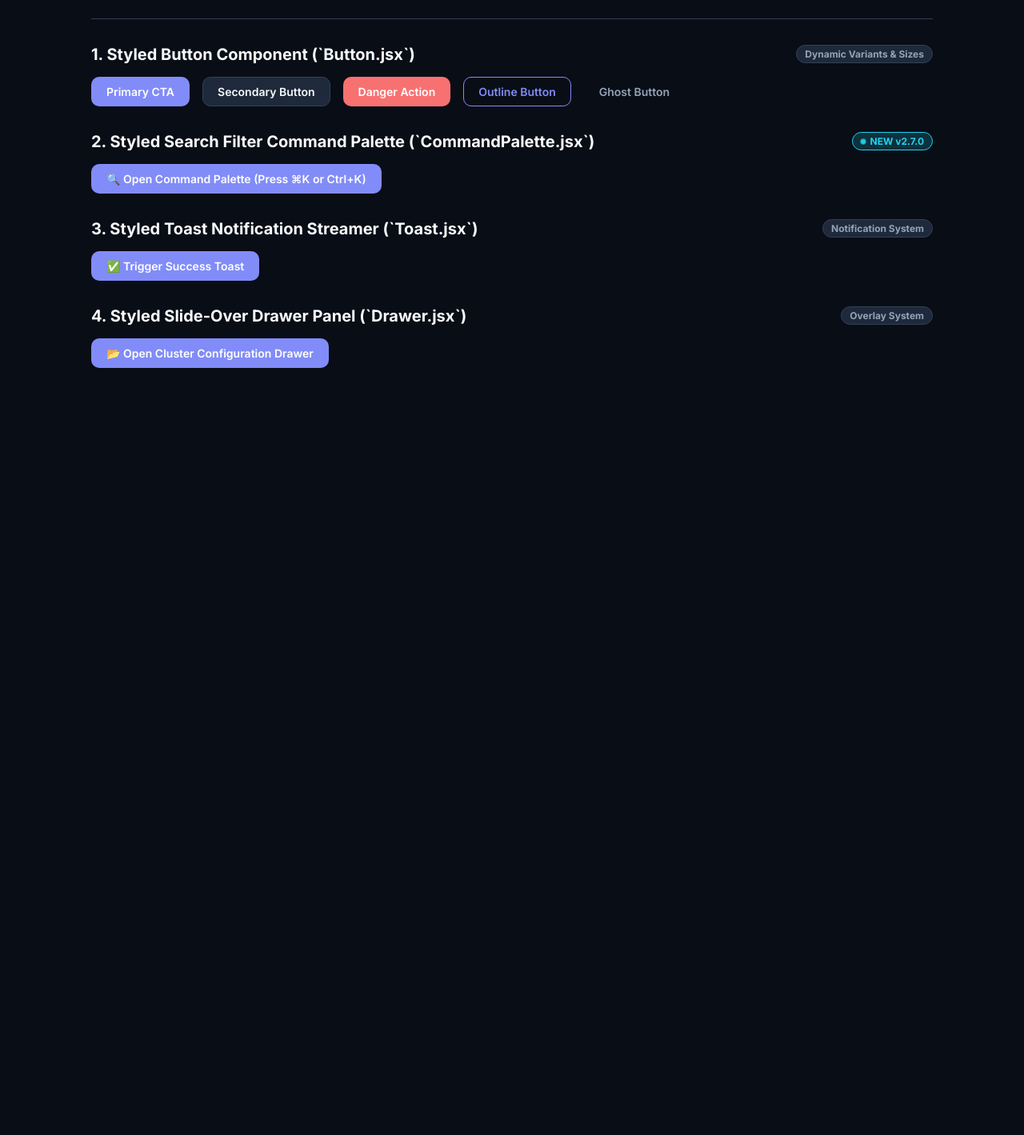
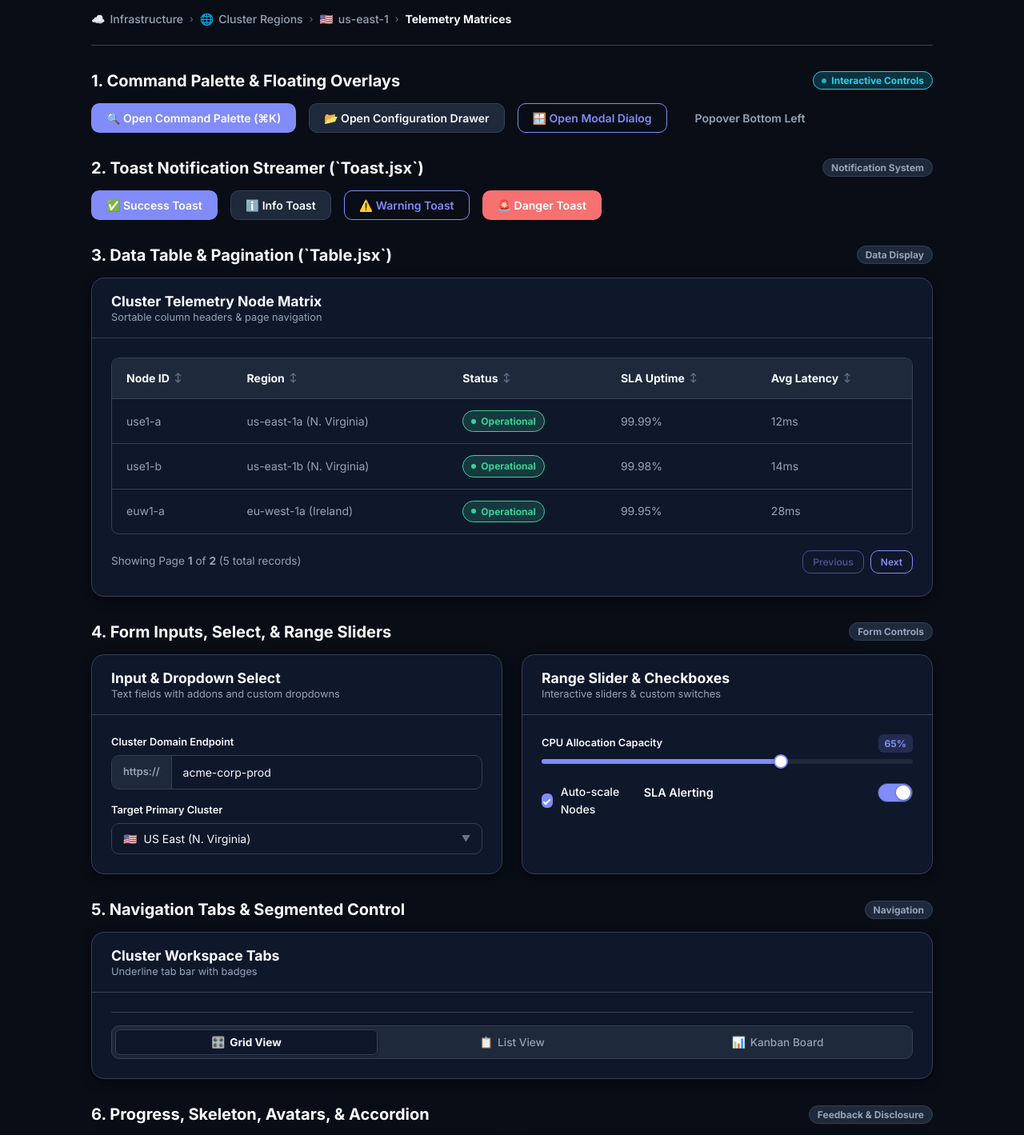
Before and after one commit to breakingthebot/styled-components-theme-uikit-build54, a React (Vite) app: page / in a window 1280 px wide. Shown: the part 220-1639 px from the top of the page at 80% size. Before the commit the page ends 800 px from the top, so only its background shows below. Built offline with nearby package versions, Linux system fonts and the light colour scheme.

Commit message:
docs: restore full 25-component master playground in App.jsx

```diff
--- a/src/App.jsx
+++ b/src/App.jsx
@@ -113,6 +113,13 @@ export function App() {
   const [isDrawerOpen, setIsDrawerOpen] = useState(false);
   const [isPaletteOpen, setIsPaletteOpen] = useState(false);
   const [inputValue, setInputValue] = useState('acme-corp-prod');
+  const [selectedCluster, setSelectedCluster] = useState('us-east-1');
+  const [progressVal, setProgressVal] = useState(75);
+  const [sliderVal, setSliderVal] = useState(65);
+  const [viewMode, setViewMode] = useState('grid');
+  const [activeTab, setActiveTab] = useState('overview');
+  const [checkboxChecked, setCheckboxChecked] = useState(true);
+  const [toggleChecked, setToggleChecked] = useState(true);
   const [toasts, setToasts] = useState([]);
 
   const theme = isDarkMode ? darkTheme : lightTheme;
@@ -134,6 +141,64 @@ export function App() {
     { id: 3, category: 'Navigation', label: 'Open Demo Modal Dialog', icon: '🪟', shortcut: '⌘M', action: () => setIsModalOpen(true) },
     { id: 4, category: 'Actions', label: 'Trigger Success Toast Notification', icon: '✅', action: () => addToast('success', 'Command Executed', 'Action executed via Command Palette.') },
     { id: 5, category: 'Actions', label: 'Rotate Cluster AES Secret Keys', icon: '🔑', action: () => addToast('warning', 'Security Alert', 'AES keys rotation initiated.') },
+  ];
+
+  const breadcrumbItems = [
+    { label: 'Infrastructure', icon: '☁️', href: '#' },
+    { label: 'Cluster Regions', icon: '🌐', href: '#' },
+    { label: 'us-east-1', icon: '🇺🇸', href: '#' },
+    { label: 'Telemetry Matrices' },
+  ];
+
+  const clusterOptions = [
+    { value: 'us-east-1', label: 'US East (N. Virginia)', icon: '🇺🇸' },
+    { value: 'eu-west-1', label: 'EU West (Ireland)', icon: '🇪🇺' },
+    { value: 'ap-southeast-1', label: 'Asia Pacific (Singapore)', icon: '🇸🇬' },
+  ];
+
+  const tabItems = [
+    { id: 'overview', label: 'Overview', icon: '📊' },
+    { id: 'nodes', label: 'Worker Nodes', icon: '🖥️', badge: 12 },
+    { id: 'settings', label: 'Cluster Settings', icon: '⚙️' },
+  ];
+
+  const accordionItems = [
+    { id: 1, title: 'What is styled-components?', content: 'styled-components is a CSS-in-JS library that lets you write actual CSS code to style your React components with scoped styles, props-based dynamic styling, and theme providers.' },
+    { id: 2, title: 'How does theme switching work?', content: 'Components consume design tokens passed through styled-components <ThemeProvider>. When theme state toggles, all styled components automatically re-render with updated colors.' },
+  ];
+
+  const tableColumns = [
+    { key: 'id', label: 'Node ID', sortable: true },
+    { key: 'region', label: 'Region', sortable: true },
+    {
+      key: 'status',
+      label: 'Status',
+      sortable: true,
+      render: (val) => (
+        <Badge variant={val === 'Operational' ? 'success' : 'warning'} hasDot>
+          {val}
+        </Badge>
+      ),
+    },
+    { key: 'uptime', label: 'SLA Uptime', sortable: true },
+    { key: 'latency', label: 'Avg Latency', sortable: true },
+  ];
+
+  const tableData = [
+    { id: 'use1-a', region: 'us-east-1a (N. Virginia)', status: 'Operational', uptime: '99.99%', latency: '12ms' },
+    { id: 'use1-b', region: 'us-east-1b (N. Virginia)', status: 'Operational', uptime: '99.98%', latency: '14ms' },
+    { id: 'euw1-a', region: 'eu-west-1a (Ireland)', status: 'Operational', uptime: '99.95%', latency: '28ms' },
+    { id: 'euw1-b', region: 'eu-west-1b (Ireland)', status: 'Degraded', uptime: '98.50%', latency: '82ms' },
+    { id: 'aps1-a', region: 'ap-southeast-1a (Singapore)', status: 'Operational', uptime: '99.99%', latency: '42ms' },
+  ];
+
+  const avatarUsers = [
+    { name: 'Sarah Connor', status: 'online' },
+    { name: 'Alex Mercer', status: 'busy' },
+    { name: 'Elena Rostova', status: 'away' },
+    { name: 'Marcus Vance', status: 'offline' },
+    { name: 'David Kim' },
+    { name: 'Rachel Green' },
   ];
 
   const addToast = (variant, title, message) => {
@@ -164,8 +229,8 @@ export function App() {
           <HeaderTop>
             <BadgeStrip>
               <Badge variant="info" hasDot isPulse>CSS-in-JS Architecture</Badge>
-              <Badge variant="success">v2.7.0 Release</Badge>
-              <Badge variant="neutral">Styled Components</Badge>
+              <Badge variant="success">v2.7.0 Master UI Kit</Badge>
+              <Badge variant="neutral">25 Components</Badge>
             </BadgeStrip>
 
             <Switch
@@ -177,72 +242,203 @@ export function App() {
 
           <Title>Styled Components UI Kit</Title>
           <Subtitle>
-            A production-grade, theme-able React UI library built with <strong>styled-components (CSS-in-JS)</strong>. Real-time Light/Dark theme switching, dynamic prop-based styling, and 100% scoped style encapsulation.
+            A production-grade, theme-able React UI library built with <strong>styled-components (CSS-in-JS)</strong>. Real-time Light/Dark theme switching, dynamic prop-based styling, and 100% scoped style encapsulation across 25 production-ready components.
           </Subtitle>
+
+          <Breadcrumb items={breadcrumbItems} separator="›" />
         </Header>
 
-        {/* SECTION 1: BUTTON SHOWCASE */}
+        {/* SECTION 1: SEARCH & OVERLAYS */}
         <Section>
           <SectionHeader>
-            <SectionTitle>1. Styled Button Component (`Button.jsx`)</SectionTitle>
-            <Badge variant="neutral">Dynamic Variants &amp; Sizes</Badge>
+            <SectionTitle>1. Command Palette &amp; Floating Overlays</SectionTitle>
+            <Badge variant="info" hasDot isPulse>Interactive Controls</Badge>
           </SectionHeader>
 
           <Row>
-            <Button variant="primary">Primary CTA</Button>
-            <Button variant="secondary">Secondary Button</Button>
-            <Button variant="danger">Danger Action</Button>
-            <Button variant="outline">Outline Button</Button>
-            <Button variant="ghost">Ghost Button</Button>
+            <Button variant="primary" onClick={() => setIsPaletteOpen(true)}>
+              🔍 Open Command Palette (⌘K)
+            </Button>
+            <Button variant="secondary" onClick={() => setIsDrawerOpen(true)}>
+              📂 Open Configuration Drawer
+            </Button>
+            <Button variant="outline" onClick={() => setIsModalOpen(true)}>
+              🪟 Open Modal Dialog
+            </Button>
+
+            <Popover
+              title="🔐 Secret API Key Vault"
+              position="bottomLeft"
+              trigger={<Button variant="ghost">Popover Bottom Left</Button>}
+            >
+              <p style={{ marginBottom: '12px' }}>
+                Bearer tokens encrypted with AES-256-GCM.
+              </p>
+              <Button size="sm" variant="primary">Rotate Secret Key</Button>
+            </Popover>
           </Row>
         </Section>
 
-        {/* SECTION 2: COMMAND PALETTE (NEW v2.7.0) */}
+        {/* SECTION 2: TOAST NOTIFICATION STREAMER */}
         <Section>
           <SectionHeader>
-            <SectionTitle>2. Styled Search Filter Command Palette (`CommandPalette.jsx`)</SectionTitle>
-            <Badge variant="info" hasDot isPulse>NEW v2.7.0</Badge>
+            <SectionTitle>2. Toast Notification Streamer (`Toast.jsx`)</SectionTitle>
+            <Badge variant="neutral">Notification System</Badge>
           </SectionHeader>
 
           <Row>
-            <Button
-              variant="primary"
-              onClick={() => setIsPaletteOpen(true)}
-            >
-              🔍 Open Command Palette (Press ⌘K or Ctrl+K)
+            <Button variant="primary" onClick={() => addToast('success', 'Backup Succeeded', 'Database snapshot created in 1.2s.')}>
+              ✅ Success Toast
+            </Button>
+            <Button variant="secondary" onClick={() => addToast('info', 'System Notice', 'SDK release v3.4.0 active.')}>
+              ℹ️ Info Toast
+            </Button>
+            <Button variant="outline" onClick={() => addToast('warning', 'Memory Alert', 'RAM usage crossed 88%.')}>
+              ⚠️ Warning Toast
+            </Button>
+            <Button variant="danger" onClick={() => addToast('danger', 'Outage Alert', 'Connection lost to sa-east-1.')}>
+              🚨 Danger Toast
             </Button>
           </Row>
         </Section>
 
-        {/* SECTION 3: TOAST NOTIFICATIONS */}
+        {/* SECTION 3: DATA TABLE & PAGINATION */}
         <Section>
           <SectionHeader>
-            <SectionTitle>3. Styled Toast Notification Streamer (`Toast.jsx`)</SectionTitle>
-            <Badge variant="neutral">Notification System</Badge>
+            <SectionTitle>3. Data Table &amp; Pagination (`Table.jsx`)</SectionTitle>
+            <Badge variant="neutral">Data Display</Badge>
           </SectionHeader>
 
-          <Row>
-            <Button
-              variant="primary"
-              onClick={() => addToast('success', 'Backup Succeeded', 'Database snapshot created in 1.2s.')}
-            >
-              ✅ Trigger Success Toast
-            </Button>
-          </Row>
+          <Card>
+            <Card.Header title="Cluster Telemetry Node Matrix" subtitle="Sortable column headers &amp; page navigation" />
+            <Card.Body>
+              <Table columns={tableColumns} data={tableData} pageSize={3} />
+            </Card.Body>
+          </Card>
         </Section>
 
-        {/* SECTION 4: DRAWER PANEL */}
+        {/* SECTION 4: FORM CONTROLS & RANGE SLIDER */}
         <Section>
           <SectionHeader>
-            <SectionTitle>4. Styled Slide-Over Drawer Panel (`Drawer.jsx`)</SectionTitle>
-            <Badge variant="neutral">Overlay System</Badge>
+            <SectionTitle>4. Form Inputs, Select, &amp; Range Sliders</SectionTitle>
+            <Badge variant="neutral">Form Controls</Badge>
           </SectionHeader>
 
-          <Row>
-            <Button variant="primary" onClick={() => setIsDrawerOpen(true)}>
-              📂 Open Cluster Configuration Drawer
-            </Button>
-          </Row>
+          <Grid>
+            <Card>
+              <Card.Header title="Input &amp; Dropdown Select" subtitle="Text fields with addons and custom dropdowns" />
+              <Card.Body>
+                <div style={{ display: 'flex', flexDirection: 'column', gap: '16px' }}>
+                  <Input
+                    label="Cluster Domain Endpoint"
+                    addon="https://"
+                    value={inputValue}
+                    onChange={(e) => setInputValue(e.target.value)}
+                  />
+
+                  <Select
+                    label="Target Primary Cluster"
+                    options={clusterOptions}
+                    value={selectedCluster}
+                    onChange={setSelectedCluster}
+                  />
+                </div>
+              </Card.Body>
+            </Card>
+
+            <Card>
+              <Card.Header title="Range Slider &amp; Checkboxes" subtitle="Interactive sliders &amp; custom switches" />
+              <Card.Body>
+                <div style={{ display: 'flex', flexDirection: 'column', gap: '16px' }}>
+                  <Slider
+                    label="CPU Allocation Capacity"
+                    value={sliderVal}
+                    onChange={setSliderVal}
+                    unit="%"
+                  />
+
+                  <div style={{ display: 'flex', gap: '20px', marginTop: '8px' }}>
+                    <Checkbox
+                      label="Auto-scale Nodes"
+                      checked={checkboxChecked}
+                      onChange={setCheckboxChecked}
+                    />
+
+                    <Toggle
+                      label="SLA Alerting"
+                      checked={toggleChecked}
+                      onChange={setToggleChecked}
+                    />
+                  </div>
+                </div>
+              </Card.Body>
+            </Card>
+          </Grid>
+        </Section>
+
+        {/* SECTION 5: NAVIGATION TABS & SEGMENTED CONTROL */}
+        <Section>
+          <SectionHeader>
+            <SectionTitle>5. Navigation Tabs &amp; Segmented Control</SectionTitle>
+            <Badge variant="neutral">Navigation</Badge>
+          </SectionHeader>
+
+          <Card>
+            <Card.Header title="Cluster Workspace Tabs" subtitle="Underline tab bar with badges" />
+            <Card.Body>
+              <div style={{ display: 'flex', flexDirection: 'column', gap: '16px' }}>
+                <Tabs items={tabItems} activeTab={activeTab} onChange={setActiveTab} variant="underline" />
+
+                <SegmentedControl
+                  options={[
+                    { value: 'grid', label: 'Grid View', icon: '🎛️' },
+                    { value: 'list', label: 'List View', icon: '📋' },
+                    { value: 'kanban', label: 'Kanban Board', icon: '📊' },
+                  ]}
+                  value={viewMode}
+                  onChange={setViewMode}
+                  fullWidth
+                />
+              </div>
+            </Card.Body>
+          </Card>
+        </Section>
+
+        {/* SECTION 6: FEEDBACK & ACCORDION */}
+        <Section>
+          <SectionHeader>
+            <SectionTitle>6. Progress, Skeleton, Avatars, &amp; Accordion</SectionTitle>
+            <Badge variant="neutral">Feedback &amp; Disclosure</Badge>
+          </SectionHeader>
+
+          <Grid>
+            <Card>
+              <Card.Header title="Progress &amp; Avatars" subtitle="Animated gradient progress bar &amp; user avatar group" />
+              <Card.Body>
+                <div style={{ display: 'flex', flexDirection: 'column', gap: '20px' }}>
+                  <Progress label="Cluster Memory Load" value={sliderVal} showValue variant="gradient" animated />
+
+                  <div>
+                    <span style={{ fontSize: '0.85rem', fontWeight: 600, display: 'block', marginBottom: '8px' }}>Active Engineers</span>
+                    <AvatarGroup users={avatarUsers} max={4} size="md" />
+                  </div>
+                </div>
+              </Card.Body>
+            </Card>
+
+            <Card>
+              <Card.Header title="Accordion &amp; Callout Banners" subtitle="Disclosure panels &amp; alert banners" />
+              <Card.Body>
+                <div style={{ display: 'flex', flexDirection: 'column', gap: '16px' }}>
+                  <Alert variant="info" title="System Maintenance Window">
+                    Database index re-indexing scheduled for Saturday 02:00 UTC.
+                  </Alert>
+
+                  <Accordion items={accordionItems} defaultExpandedId={1} />
+                </div>
+              </Card.Body>
+            </Card>
+          </Grid>
         </Section>
       </AppContainer>
 
@@ -271,6 +467,13 @@ export function App() {
             value={inputValue}
             onChange={(e) => setInputValue(e.target.value)}
           />
+
+          <Slider
+            label="Worker Node Allocation"
+            value={sliderVal}
+            onChange={setSliderVal}
+            unit="%"
+          />
         </div>
       </Drawer>
 
```
